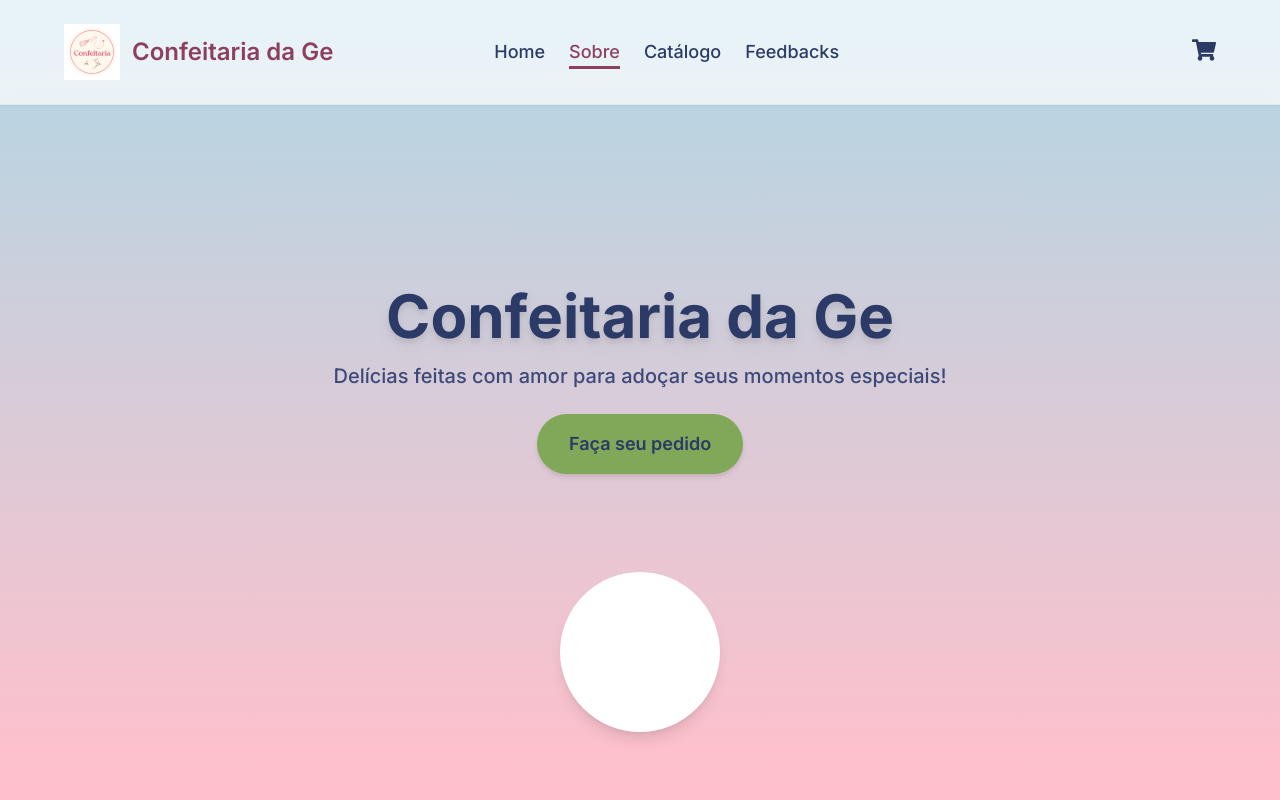
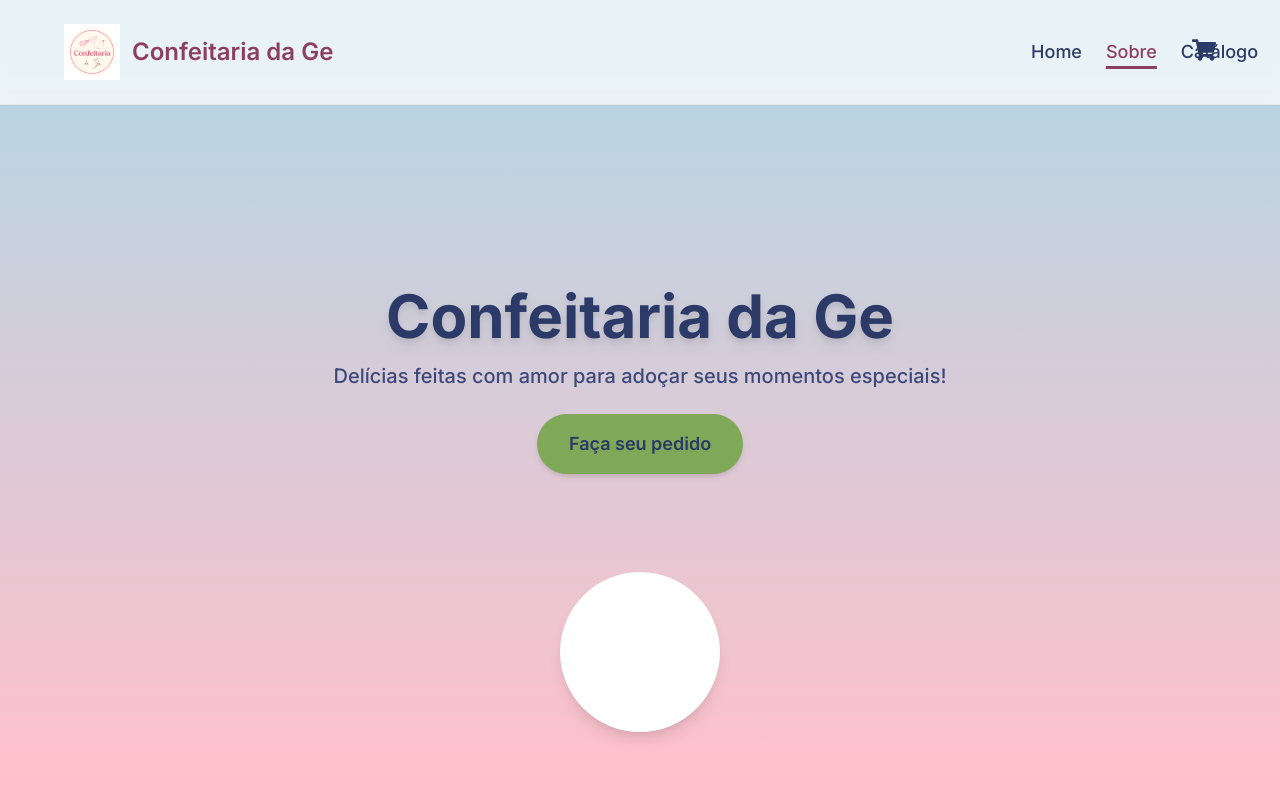
Before and after one commit to MauricioKrziminski/confeitaria-ge, a Next.js app: page / in a window 1280 px wide. Shown: the top 800 px of the page. Built offline with nearby package versions, Linux system fonts and the light colour scheme.

Commit message:
refactor header navigation to use motion for smoother transitions

```diff
--- a/src/components/header.tsx
+++ b/src/components/header.tsx
@@ -89,8 +89,18 @@ export function Header() {
           </span>
         </div>
 
-        <nav
-          className={`absolute right-0 top-full h-screen w-4/5 bg-white/90 lg:static lg:flex lg:h-auto lg:w-auto lg:bg-transparent lg:shadow-none ${
+        <motion.nav
+          initial={{ x: '100%' }}
+          animate={{ x: isMenuOpen ? '0%' : '100%' }}
+          exit={{ x: '100%' }}
+          transition={{
+            type: 'spring',
+            stiffness: 200,
+            damping: 40,
+            duration: 0.7,
+            ease: 'easeInOut',
+          }}
+          className={`absolute right-0 top-full h-screen w-2/3 bg-white/90 lg:static lg:flex lg:h-auto lg:w-auto lg:bg-transparent lg:shadow-none ${
             isMenuOpen ? 'block' : 'hidden'
           }`}
         >
@@ -113,7 +123,9 @@ export function Header() {
                           ? 'Catálogo'
                           : 'Feedbacks'}
 
-                    {!isCartPage && activeSection === section && (
+                    {!isCartPage &&
+                      !isMenuOpen &&
+                      activeSection === section && (
                         <motion.div
                           layoutId="underline"
                           className="absolute left-0 top-full mt-1 h-[3px] w-full bg-[#8D3F60]"
@@ -130,7 +142,7 @@ export function Header() {
               ),
             )}
           </ul>
-        </nav>
+        </motion.nav>
 
         <div className="flex gap-4 md:gap-6">
           <div className="lg:hidden">
```
Lines whose indentation alone changed are shown as unchanged.
